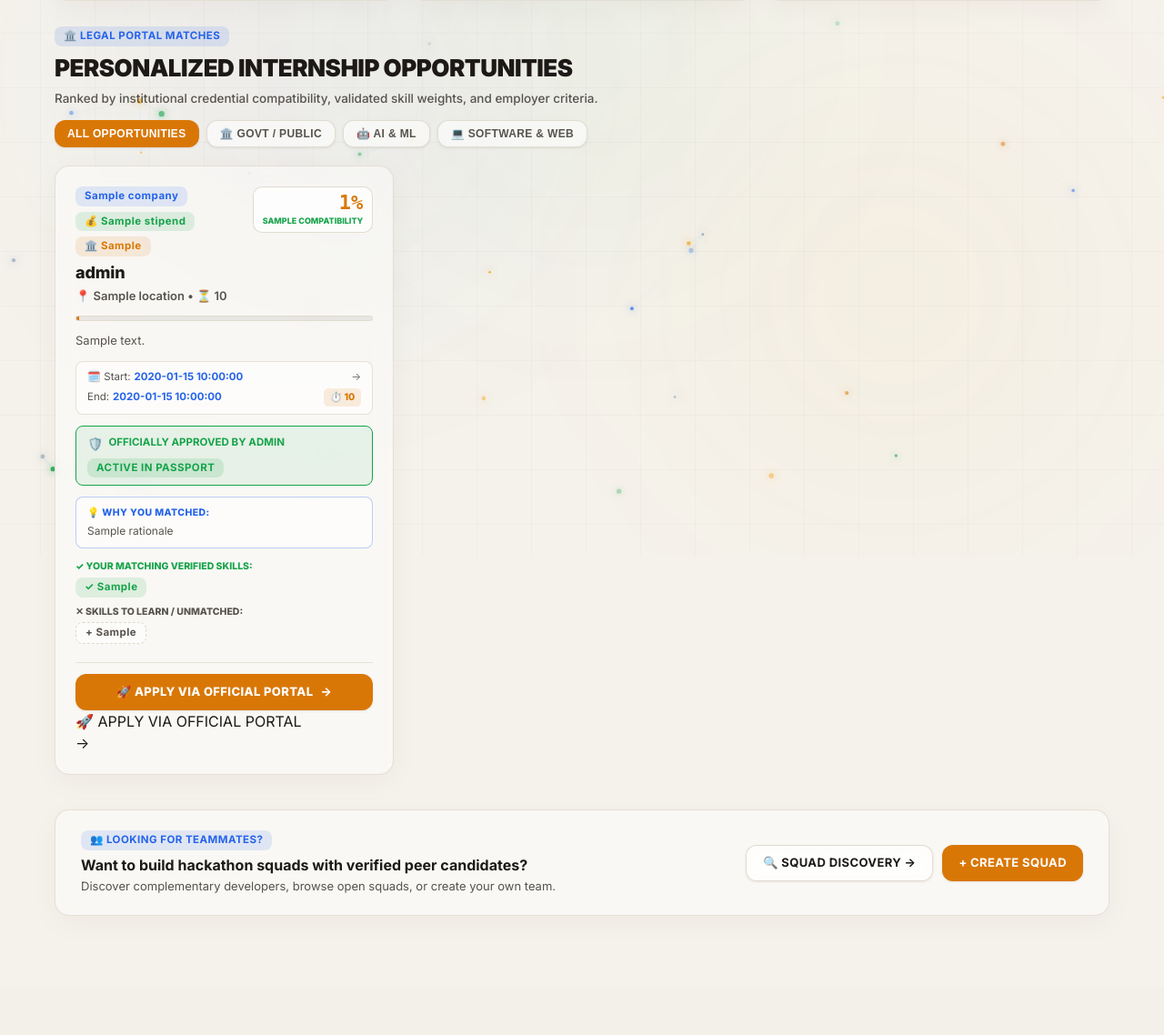
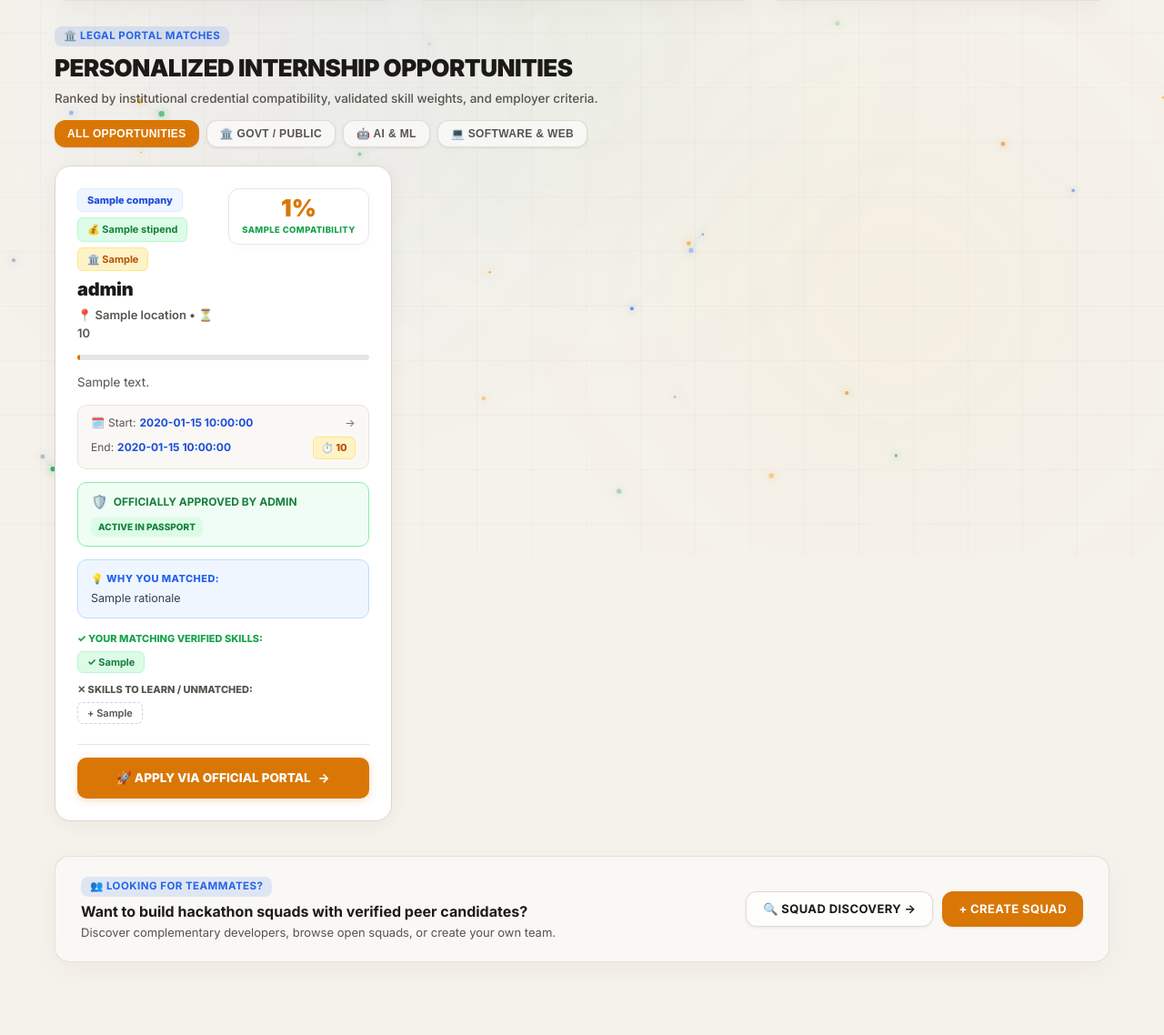
Before and after one commit to Rudra-Prasad-Rout/Skill-Matcher, a Flask app: template templates/analysis.html in a window 1280 px wide. Shown: the part 188-1326 px from the top of the page at 91% size. Before the commit the page ends 1195 px from the top, so only its background shows below. Run offline with Flask 3, Linux system fonts and the light colour scheme; the template is opened without the code that fills it: most values are stand-ins (such as "Sample title", 1, 10 or a date in 2020).

Commit message:
feat(ui): harmonize all internship cards to consistent white box layout with clean badges, timeline, and match breakdown

```diff
--- a/templates/analysis.html
+++ b/templates/analysis.html
@@ -122,76 +122,78 @@
       </div>
 
       <!-- INTERNSHIPS GRID -->
-      <div style="display: grid; grid-template-columns: repeat(auto-fill, minmax(350px, 1fr)); gap: 20px; margin-bottom: 30px; width: 100%; box-sizing: border-box;">
+      <div style="display: grid; grid-template-columns: repeat(auto-fill, minmax(360px, 1fr)); gap: 24px; margin-bottom: 30px; width: 100%; box-sizing: border-box;">
         {% set internship_list = matches or internship_matches or [] %}
         {% for match in internship_list %}
-        <div class="match-item-card" data-category="{{ match.category }}" style="background: rgba(255, 255, 255, 0.45); backdrop-filter: blur(12px); -webkit-backdrop-filter: blur(12px); border: 1.5px solid rgba(221, 213, 199, 0.7); border-radius: 16px; padding: 22px; box-shadow: 0 8px 32px 0 rgba(40, 30, 20, 0.04); display: flex; flex-direction: column; justify-content: space-between; position: relative; width: 100%; box-sizing: border-box;">
+        <div class="match-item-card" data-category="{{ match.category }}" style="background: #ffffff; border: 1px solid #ddd5c7; border-radius: 18px; padding: 24px; box-shadow: 0 4px 20px rgba(40, 30, 20, 0.05); display: flex; flex-direction: column; justify-content: space-between; position: relative; width: 100%; box-sizing: border-box;">
 
           <div>
-            <!-- Top Header with Match % -->
-            <div style="display: flex; justify-content: space-between; align-items: flex-start; margin-bottom: 12px; gap: 12px;">
+            <!-- Top Header with Badges & Match % Box -->
+            <div style="display: flex; justify-content: space-between; align-items: flex-start; margin-bottom: 14px; gap: 12px;">
+              <!-- Left Badges -->
               <div style="min-width: 0; flex: 1;">
-                <div style="display: flex; align-items: center; gap: 6px; margin-bottom: 6px; flex-wrap: wrap;">
-                  <span class="neo-badge" style="background: rgba(37, 99, 235, 0.12); color: #2563eb; font-size: 10px; padding: 2px 7px; font-weight: 700;">
+                <div style="display: flex; align-items: center; gap: 6px; margin-bottom: 8px; flex-wrap: wrap;">
+                  <span style="background: #eff6ff; color: #1d4ed8; border: 1px solid #dbeafe; font-size: 11px; font-weight: 800; padding: 4px 10px; border-radius: 6px; display: inline-block;">
                     {{ match.company }}
                   </span>
                   {% if match.stipend %}
-                  <span class="neo-badge" style="background: rgba(22, 163, 74, 0.12); color: #16a34a; font-size: 10px; padding: 2px 7px; font-weight: 700;">
+                  <span style="background: #dcfce7; color: #15803d; border: 1px solid #bbf7d0; font-size: 11px; font-weight: 700; padding: 4px 10px; border-radius: 6px; display: inline-block;">
                     💰 {{ match.stipend }}
                   </span>
                   {% endif %}
                   {% if match.source_site or match.portal_source %}
-                  <span class="neo-badge" style="background: rgba(217, 119, 6, 0.12); color: #d97706; font-size: 10px; padding: 2px 6px;">
+                  <span style="background: #fef3c7; color: #b45309; border: 1px solid #fde68a; font-size: 11px; font-weight: 700; padding: 4px 10px; border-radius: 6px; display: inline-block;">
                     🏛️ {{ match.source_site or match.portal_source }}
                   </span>
                   {% endif %}
                 </div>
 
-                <h4 style="font-size: 18px; font-weight: 800; color: var(--s30-text-primary, #1c1917); line-height: 1.3; letter-spacing: -0.01em; margin: 0;">
+                <!-- Role Title -->
+                <h4 style="font-size: 20px; font-weight: 900; color: #1c1917; line-height: 1.25; letter-spacing: -0.01em; margin: 0 0 6px 0;">
                   {{ match.role }}
                 </h4>
-                <div style="font-size: 13px; font-weight: 600; color: var(--s30-text-secondary, #57534e); margin-top: 4px;">
-                  📍 {{ match.location }} • ⏳ {{ match.duration or '3 Months' }}
+                <div style="font-size: 13px; font-weight: 600; color: #57534e;">
+                  📍 {{ match.location }} • ⏳ {{ match.duration or '6 Months' }}
                 </div>
               </div>
 
-              <!-- Match Percentage Badge -->
-              <div style="text-align: right; background: rgba(255, 255, 255, 0.6); backdrop-filter: blur(6px); border: 1.5px solid rgba(221, 213, 199, 0.85); padding: 6px 10px; border-radius: 10px; flex-shrink: 0;">
-                <div style="font-size: 22px; font-weight: 900; font-family: monospace; color: #d97706; line-height: 1;">
+              <!-- Right Match Percentage Box -->
+              <div style="background: #ffffff; border: 1.5px solid #e5e7eb; border-radius: 12px; padding: 8px 14px; text-align: center; flex-shrink: 0; min-width: 90px; box-shadow: 0 2px 8px rgba(0,0,0,0.03);">
+                <div style="font-size: 26px; font-weight: 900; color: #d97706; line-height: 1;">
                   {{ match.match_percentage }}%
                 </div>
-                <div style="font-size: 9px; font-weight: 800; text-transform: uppercase; color: #16a34a; margin-top: 2px;">
+                <div style="font-size: 9.5px; font-weight: 800; text-transform: uppercase; color: #16a34a; margin-top: 4px; letter-spacing: 0.04em;">
                   {{ match.compatibility or 'HIGH FIT' }}
                 </div>
               </div>
             </div>
 
             <!-- Progress Bar -->
-            <div style="height: 6px; background: rgba(40, 30, 20, 0.08); border-radius: 3px; overflow: hidden; margin-bottom: 12px; border: 1px solid rgba(221, 213, 199, 0.6);">
-              <div style="width: {{ match.match_percentage }}%; height: 100%; background: #d97706;"></div>
+            <div style="height: 6px; background: #e7e5e4; border-radius: 3px; overflow: hidden; margin-bottom: 14px;">
+              <div style="width: {{ match.match_percentage }}%; height: 100%; background: #d97706; border-radius: 3px;"></div>
             </div>
 
             <!-- Description -->
             {% if match.description %}
-            <p style="font-size: 13px; color: var(--s30-text-secondary, #57534e); line-height: 1.5; margin-bottom: 12px; font-weight: 400;">
+            <p style="font-size: 13.5px; color: #57534e; line-height: 1.55; margin: 0 0 14px 0; font-weight: 400;">
               {{ match.description }}
             </p>
             {% endif %}
 
             <!-- Timeline Banner -->
             {% if match.start_date and match.end_date %}
-            <div style="display: flex; align-items: center; justify-content: space-between; background: rgba(255, 255, 255, 0.55); border: 1px solid rgba(221, 213, 199, 0.7); border-radius: 8px; padding: 8px 12px; margin-bottom: 12px; font-size: 11.5px; flex-wrap: wrap; gap: 4px;">
+            <div style="display: flex; align-items: center; justify-content: space-between; background: #faf8f5; border: 1px solid #eae4d9; border-radius: 10px; padding: 10px 14px; margin-bottom: 14px; font-size: 12px; flex-wrap: wrap; gap: 6px;">
               <div style="display: flex; align-items: center; gap: 4px;">
                 <span>🗓️</span>
-                <span style="color: var(--s30-text-secondary, #57534e);">Start:</span>
-                <strong style="color: #2563eb;">{{ match.start_date }}</strong>
+                <span style="color: #57534e;">Start:</span>
+                <strong style="color: #1d4ed8;">{{ match.start_date }}</strong>
               </div>
-              <div style="color: var(--s30-text-muted, #78716c);">&rarr;</div>
+              <div style="color: #78716c;">&rarr;</div>
               <div style="display: flex; align-items: center; gap: 4px;">
-                <span style="color: var(--s30-text-secondary, #57534e);">End:</span>
-                <strong style="color: #2563eb;">{{ match.end_date }}</strong>
+                <span style="color: #57534e;">End:</span>
+                <strong style="color: #1d4ed8;">{{ match.end_date }}</strong>
               </div>
-              <div style="background: rgba(217, 119, 6, 0.12); color: #d97706; font-weight: 800; font-size: 10.5px; padding: 2px 7px; border-radius: 5px; margin-left: auto;">
+              <div style="background: #fef3c7; color: #b45309; border: 1px solid #fde68a; font-weight: 800; font-size: 11px; padding: 3px 8px; border-radius: 6px; margin-left: auto;">
                 ⏱️ {{ match.duration }}
               </div>
             </div>
@@ -199,19 +201,19 @@
 
             <!-- Official Admin Approval Banner -->
             {% if match.approval_status == 'APPROVED' %}
-            <div style="background: rgba(22, 163, 74, 0.08); border: 1.5px solid #16a34a; border-radius: 8px; padding: 8px 12px; margin-bottom: 12px; display: flex; align-items: center; justify-content: space-between; gap: 6px; flex-wrap: wrap;">
+            <div style="background: #f0fdf4; border: 1.5px solid #86efac; border-radius: 10px; padding: 10px 14px; margin-bottom: 14px; display: flex; align-items: center; justify-content: space-between; gap: 6px; flex-wrap: wrap;">
               <div style="display: flex; align-items: center; gap: 6px;">
-                <span style="font-size: 14px;">🛡️</span>
-                <strong style="color: #16a34a; font-size: 11.5px; text-transform: uppercase;">OFFICIALLY APPROVED BY ADMIN</strong>
+                <span style="font-size: 15px;">🛡️</span>
+                <strong style="color: #15803d; font-size: 12px; text-transform: uppercase;">OFFICIALLY APPROVED BY ADMIN</strong>
               </div>
-              <span class="neo-badge" style="background: rgba(22, 163, 74, 0.14); color: #16a34a; font-size: 9.5px; padding: 2px 6px;">ACTIVE IN PASSPORT</span>
+              <span style="background: #dcfce7; color: #15803d; font-weight: 800; font-size: 10px; padding: 3px 8px; border-radius: 6px;">ACTIVE IN PASSPORT</span>
             </div>
             {% endif %}
 
             <!-- Why You Matched (AI Explanation) -->
             {% if match.rationale %}
-            <div style="background: rgba(255, 255, 255, 0.55); border: 1px solid rgba(37, 99, 235, 0.3); border-radius: 8px; padding: 9px 12px; margin-bottom: 12px; font-size: 12px; color: var(--s30-text-secondary, #57534e);">
-              <div style="color: #2563eb; font-weight: 800; font-size: 10.5px; text-transform: uppercase; margin-bottom: 3px; letter-spacing: 0.04em;">
+            <div style="background: #eff6ff; border: 1px solid #bfdbfe; border-radius: 10px; padding: 12px 14px; margin-bottom: 14px; font-size: 12.5px; color: #334155; line-height: 1.5;">
+              <div style="color: #2563eb; font-weight: 800; font-size: 11px; text-transform: uppercase; margin-bottom: 4px; letter-spacing: 0.04em;">
                 💡 WHY YOU MATCHED:
               </div>
               <div>{{ match.rationale }}</div>
@@ -220,13 +222,13 @@
 
             <!-- Total Skills Required for the Internship -->
             {% if match.skills_required or match.required_skills %}
-            <div style="background: rgba(255, 255, 255, 0.55); border: 1px solid rgba(221, 213, 199, 0.7); border-radius: 8px; padding: 8px 12px; margin-bottom: 10px; font-size: 11px; box-sizing: border-box; word-break: break-word;">
-              <div style="color: var(--s30-text-secondary, #57534e); font-size: 10px; font-weight: 800; text-transform: uppercase; margin-bottom: 4px;">
+            <div style="background: #faf8f5; border: 1px solid #eae4d9; border-radius: 10px; padding: 12px 14px; margin-bottom: 12px; font-size: 11px; box-sizing: border-box; word-break: break-word;">
+              <div style="color: #475569; font-size: 10.5px; font-weight: 800; text-transform: uppercase; margin-bottom: 6px;">
                 🎯 TOTAL REQUIRED SKILLS:
               </div>
-              <div style="display: flex; flex-wrap: wrap; gap: 4px;">
+              <div style="display: flex; flex-wrap: wrap; gap: 5px;">
                 {% for sk in (match.skills_required or match.required_skills or []) %}
-                <span class="neo-badge" style="background: rgba(255, 255, 255, 0.8); color: var(--s30-text-primary, #1c1917); border: 1px solid rgba(221, 213, 199, 0.8); font-size: 9.5px; padding: 2px 6px;">{{ sk }}</span>
+                <span style="background: #ffffff; color: #1c1917; border: 1px solid #cbd5e1; font-weight: 700; font-size: 11px; padding: 3px 10px; border-radius: 6px;">{{ sk }}</span>
                 {% endfor %}
               </div>
             </div>
@@ -234,13 +236,13 @@
 
             <!-- Overlapping Skills (Matched With You) -->
             {% if match.matched_skills or match.matching_skills %}
-            <div style="margin-bottom: 8px;">
-              <div style="font-size: 10.5px; font-weight: 800; text-transform: uppercase; color: #16a34a; margin-bottom: 4px;">
+            <div style="margin-bottom: 10px;">
+              <div style="font-size: 11px; font-weight: 800; text-transform: uppercase; color: #16a34a; margin-bottom: 5px;">
                 ✓ YOUR MATCHING VERIFIED SKILLS:
               </div>
-              <div style="display: flex; flex-wrap: wrap; gap: 4px;">
+              <div style="display: flex; flex-wrap: wrap; gap: 5px;">
                 {% for sk in (match.matched_skills or match.matching_skills or []) %}
-                <span class="neo-badge" style="background: rgba(22, 163, 74, 0.12); color: #16a34a; font-size: 10px; padding: 2px 7px; font-weight: 700;">
+                <span style="background: #dcfce7; color: #15803d; border: 1px solid #bbf7d0; font-size: 11px; padding: 3px 10px; border-radius: 6px; font-weight: 700;">
                   ✓ {{ sk }}
                 </span>
                 {% endfor %}
@@ -250,13 +252,13 @@
 
             <!-- Missing / Unmatched Skills (Skills to Learn) -->
             {% if match.missing_skills %}
-            <div style="margin-bottom: 14px;">
-              <div style="font-size: 10.5px; font-weight: 800; text-transform: uppercase; color: var(--s30-text-secondary, #57534e); margin-bottom: 4px;">
+            <div style="margin-bottom: 16px;">
+              <div style="font-size: 11px; font-weight: 800; text-transform: uppercase; color: #57534e; margin-bottom: 5px;">
                 ✕ SKILLS TO LEARN / UNMATCHED:
               </div>
-              <div style="display: flex; flex-wrap: wrap; gap: 4px;">
+              <div style="display: flex; flex-wrap: wrap; gap: 5px;">
                 {% for sk in match.missing_skills %}
-                <span class="neo-badge" style="background: rgba(255, 255, 255, 0.5); font-size: 9.5px; padding: 2px 6px; border: 1px dashed rgba(221, 213, 199, 0.9); color: var(--s30-text-secondary, #57534e);">
+                <span style="background: #ffffff; font-size: 11px; padding: 3px 10px; border-radius: 6px; border: 1px dashed #cbd5e1; color: #57534e; font-weight: 600;">
                   + {{ sk }}
                 </span>
                 {% endfor %}
@@ -266,12 +268,8 @@
           </div>
 
           <!-- Apply / Action Row -->
-          <div style="border-top: 1px solid rgba(221, 213, 199, 0.6); padding-top: 12px; margin-top: 6px;">
-            <a href="{{ match.application_link or match.application_url or '#' }}" target="_blank" class="neo-btn" style="width: 100%; text-align: center; justify-content: center; font-size: 13px !important; font-weight: 800 !important; padding: 10px 16px !important; background: var(--md-sys-color-primary, #d97706) !important; color: #ffffff !important;">
-              <span>🚀 APPLY VIA OFFICIAL PORTAL</span>
-              <span>&rarr;</span>
-            </a>
-          </div>
+          <div style="border-top: 1px solid #eae4d9; padding-top: 14px; margin-top: 6px;">
+            <a href="{{ match.application_link or match.application_url or '#' }}" target="_blank" style="width: 100%; text-align: center; justify-content: center; font-size: 13.5px; font-weight: 800; padding: 12px 18px; background: #d97706; color: #ffffff; border-radius: 10px; text-decoration: none; display: flex; align-items: center; gap: 8px; box-shadow: 0 2px 8px rgba(217, 119, 6, 0.25); box-sizing: border-box; transition: background 0.15s ease;">
               <span>🚀 APPLY VIA OFFICIAL PORTAL</span>
               <span>&rarr;</span>
             </a>
```
Also changed, not shown: templates/candidate_home.html (+58 -38 lines).
